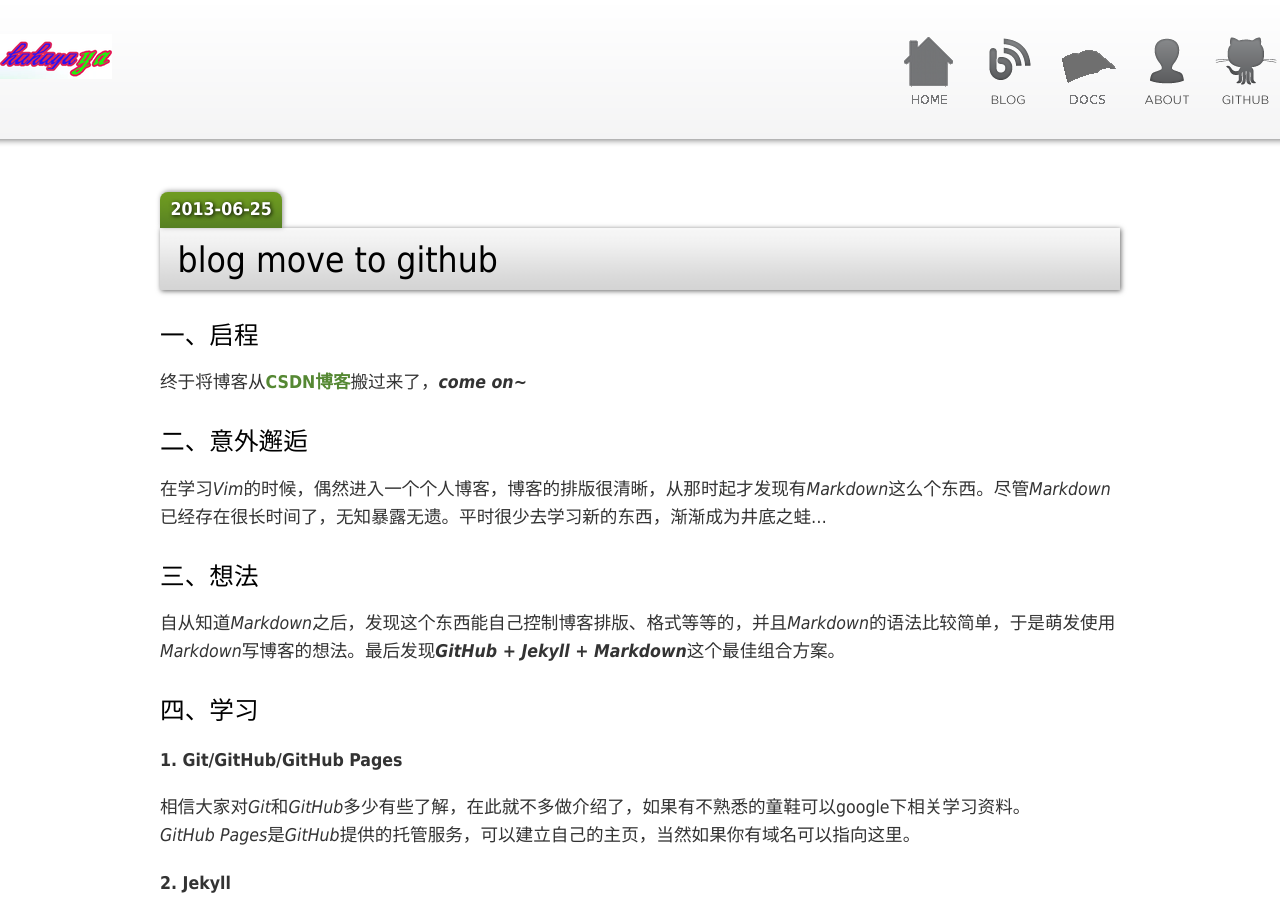
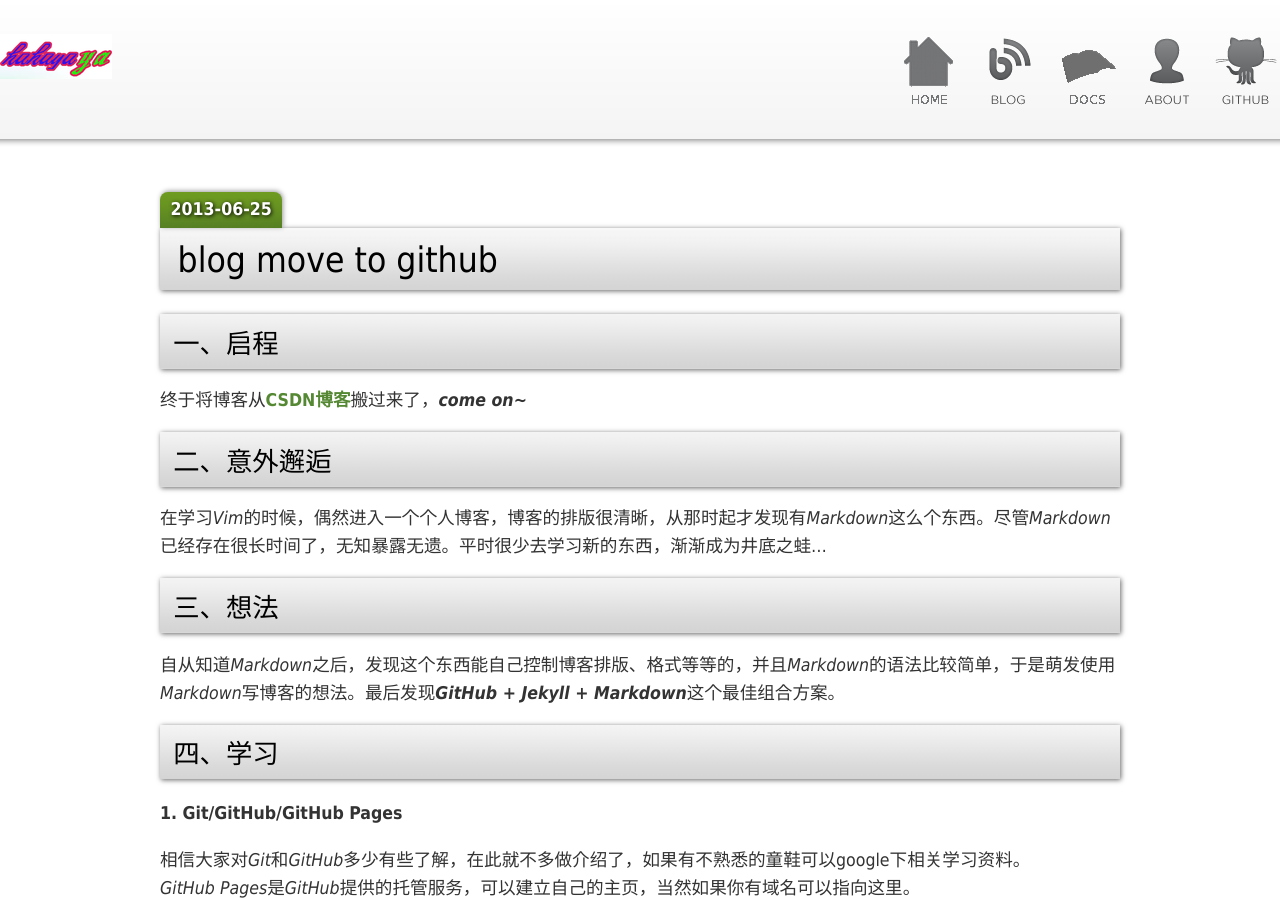
Before and after one commit to hahaya/hahaya.github.com, a Jekyll site: the page built from _posts/2013-6-25-blog-move-to-github.md, in a window 1280 px wide and 900 px high. Built offline with Jekyll 4.4.1, drawn with Linux system fonts in a browser that asks for light colours; Markdown is read by kramdown in place of the engine named in the settings.

```diff
--- a/_posts/2013-6-25-blog-move-to-github.md
+++ b/_posts/2013-6-25-blog-move-to-github.md
@@ -4,22 +4,22 @@ title:  blog move to github
 ---
 
 
-### 一、启程 ###
+## 一、启程 ##
 终于将博客从[CSDN博客](http://blog.csdn.net/qiurisuixiang)搬过来了，***come on~***
 
 
 
-### 二、意外邂逅 ###
+## 二、意外邂逅 ##
 在学习*Vim*的时候，偶然进入一个个人博客，博客的排版很清晰，从那时起才发现有*Markdown*这么个东西。尽管*Markdown*已经存在很长时间了，无知暴露无遗。平时很少去学习新的东西，渐渐成为井底之蛙...
 
 
 
-### 三、想法 ###
+## 三、想法 ##
 自从知道*Markdown*之后，发现这个东西能自己控制博客排版、格式等等的，并且*Markdown*的语法比较简单，于是萌发使用*Markdown*写博客的想法。最后发现***GitHub + Jekyll + Markdown***这个最佳组合方案。
 
 
 
-### 四、学习 ###
+## 四、学习 ##
 #### 1. Git/GitHub/GitHub Pages ####
 相信大家对*Git*和*GitHub*多少有些了解，在此就不多做介绍了，如果有不熟悉的童鞋可以google下相关学习资料。
 *GitHub Pages*是*GitHub*提供的托管服务，可以建立自己的主页，当然如果你有域名可以指向这里。
@@ -42,7 +42,7 @@ title:  blog move to github
 
 
 
-### 五、结束 ###
+## 五、结束 ##
 好了，现在已经对如何在***GitHub + Jekyll + Markdown***搭建一个个人博客有一个简单的认识，接下来的文章中会介绍如何使用它们建立一个个人博客。
 
 
```
